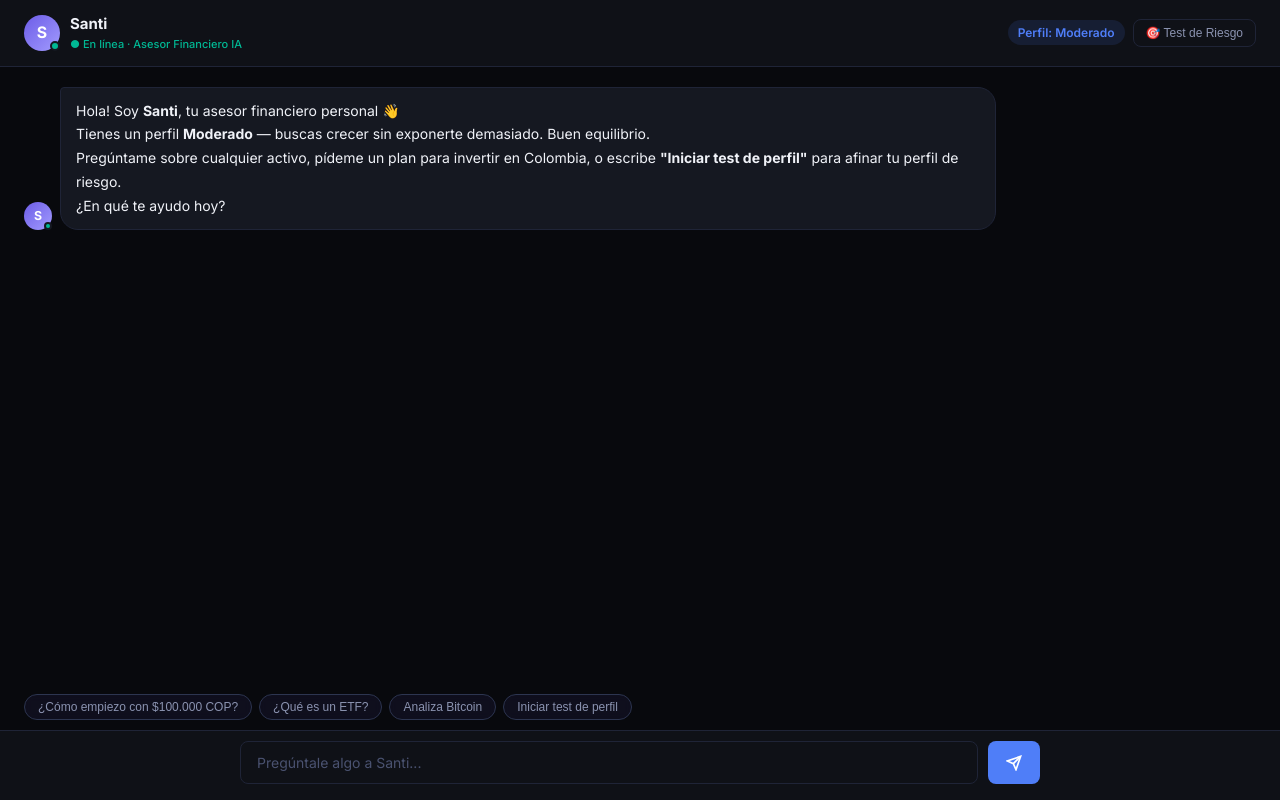
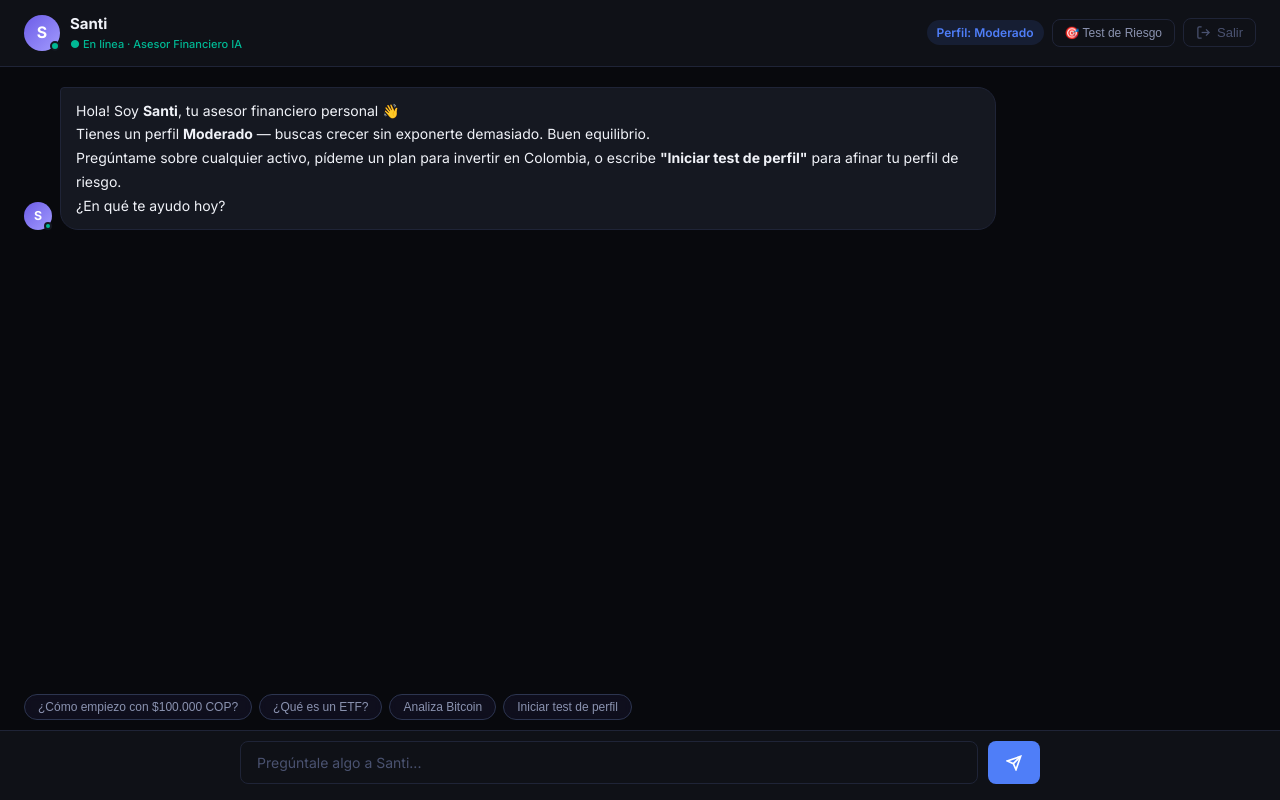
Before and after one commit to AndresVelez98/investi-frontend, a Next.js app: page /chat in a window 1280 px wide. Built offline with nearby package versions, Linux system fonts and the light colour scheme.

Commit message:
Add Salir button in chat header

```diff
--- a/components/ChatInterface.tsx
+++ b/components/ChatInterface.tsx
@@ -1,6 +1,6 @@
 "use client";
 import { useState, useRef, useEffect, useCallback } from "react";
-import { useSearchParams } from "next/navigation";
+import { useSearchParams, useRouter } from "next/navigation";
 
 // ─── Theme Hook ───────────────────────────────────────────────────────────────
 
@@ -249,6 +249,7 @@ const RISK_QUESTIONS_PREVIEW = [
 
 export default function ChatInterface() {
     const searchParams = useSearchParams();
+    const router = useRouter();
     const storedProfile = (typeof window !== "undefined" ? sessionStorage.getItem("profile") : null) || "Moderado";
     const userName = (typeof window !== "undefined" ? sessionStorage.getItem("userName") : null) || "";
 
@@ -380,6 +381,39 @@ export default function ChatInterface() {
                 <div style={{ display: "flex", gap: 8, alignItems: "center" }}>
                     <span className={`badge ${profileColors[profile]}`}>Perfil: {profile}</span>
                     {!riskMode && <button className="btn-ghost" onClick={startRiskTest} style={{ fontSize: 12, padding: "6px 12px" }}>🎯 Test de Riesgo</button>}
+                    <button
+                        onClick={() => router.push("/")}
+                        title="Volver al inicio"
+                        style={{
+                            background: "transparent",
+                            border: "1px solid var(--border)",
+                            borderRadius: 8,
+                            padding: "6px 12px",
+                            display: "flex", alignItems: "center", gap: 6,
+                            cursor: "pointer",
+                            color: "var(--text-muted)",
+                            fontSize: 13, fontWeight: 500,
+                            transition: "all 0.2s ease",
+                            zIndex: 50,
+                        }}
+                        onMouseEnter={e => {
+                            e.currentTarget.style.color = "var(--red)";
+                            e.currentTarget.style.borderColor = "var(--red)";
+                            e.currentTarget.style.background = "var(--red-bg)";
+                        }}
+                        onMouseLeave={e => {
+                            e.currentTarget.style.color = "var(--text-muted)";
+                            e.currentTarget.style.borderColor = "var(--border)";
+                            e.currentTarget.style.background = "transparent";
+                        }}
+                    >
+                        <svg width="15" height="15" viewBox="0 0 24 24" fill="none" stroke="currentColor" strokeWidth="2">
+                            <path d="M9 21H5a2 2 0 0 1-2-2V5a2 2 0 0 1 2-2h4" />
+                            <polyline points="16 17 21 12 16 7" />
+                            <line x1="21" y1="12" x2="9" y2="12" />
+                        </svg>
+                        Salir
+                    </button>
                 </div>
             </header>
 
```
